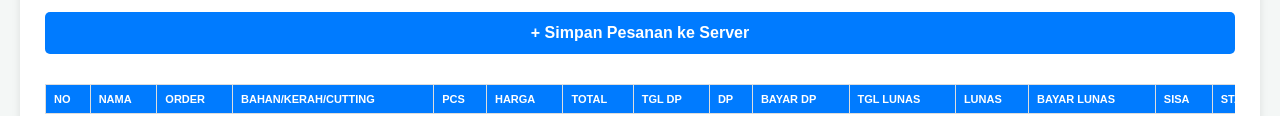
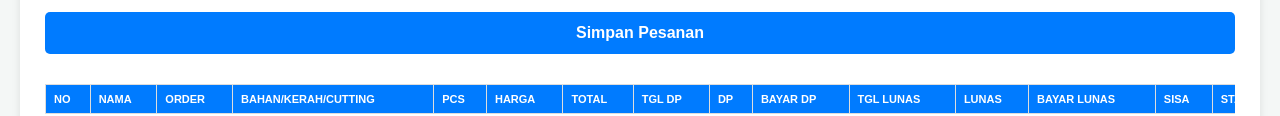
Before and after one commit to fiqhipondaa9/manajemen-pesanan-konveksi, a website built with Vite: page index.html in a window 1280 px wide. Shown: the part 484-600 px from the top of the page. Built offline with nearby package versions, Linux system fonts and the light colour scheme; no server answers.

Commit message:
V3 ONLINE OK

```diff
--- a/index.html
+++ b/index.html
@@ -107,7 +107,7 @@
         </div>
     </div>
 
-    <button class="btn-add" id="btnAddOrder">+ Simpan Pesanan ke Server</button>
+    <button class="btn-add" id="btnAddOrder">Simpan Pesanan</button>
 
     <div class="table-wrapper">
         <table id="dataTable">
```
